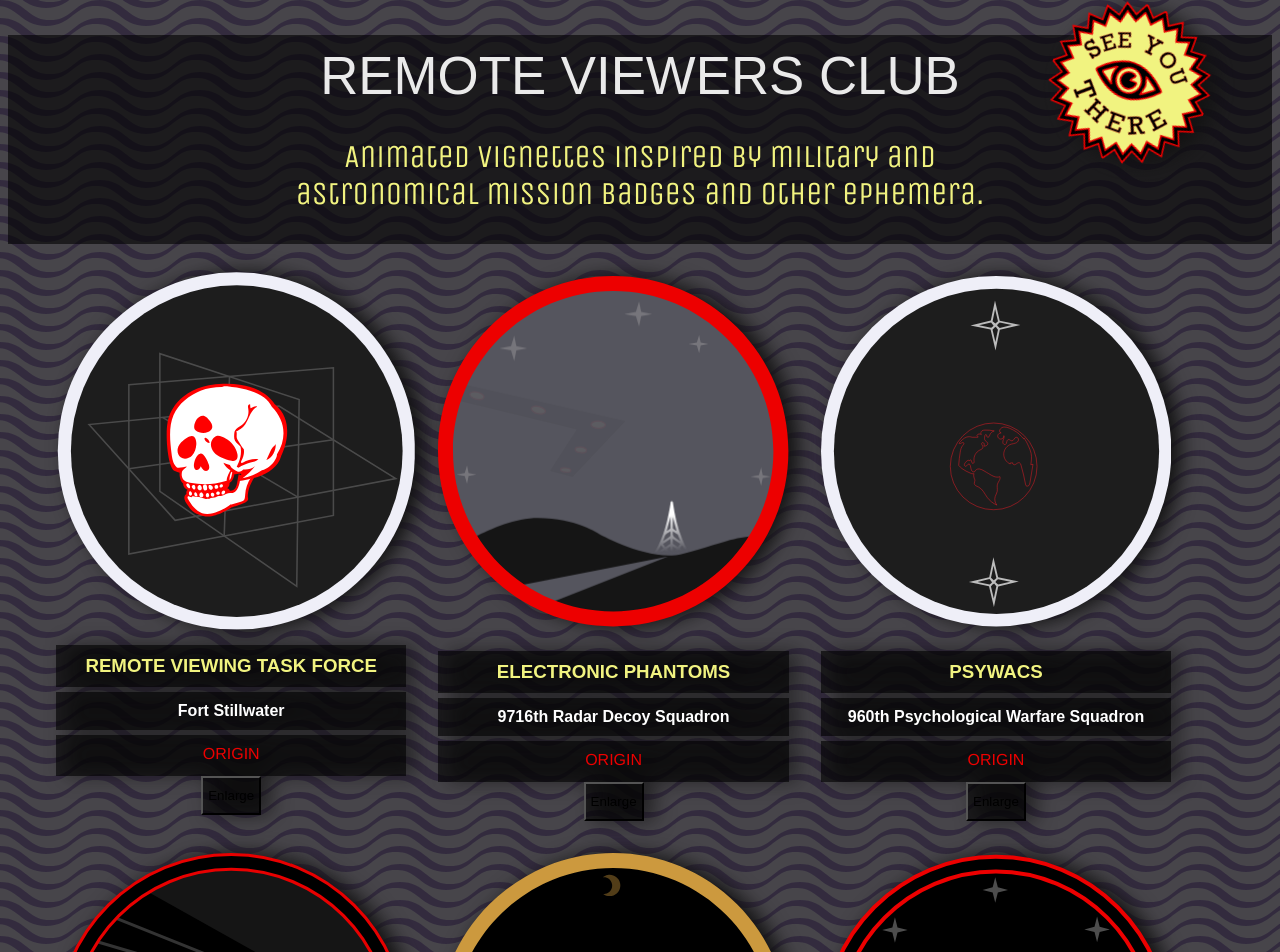
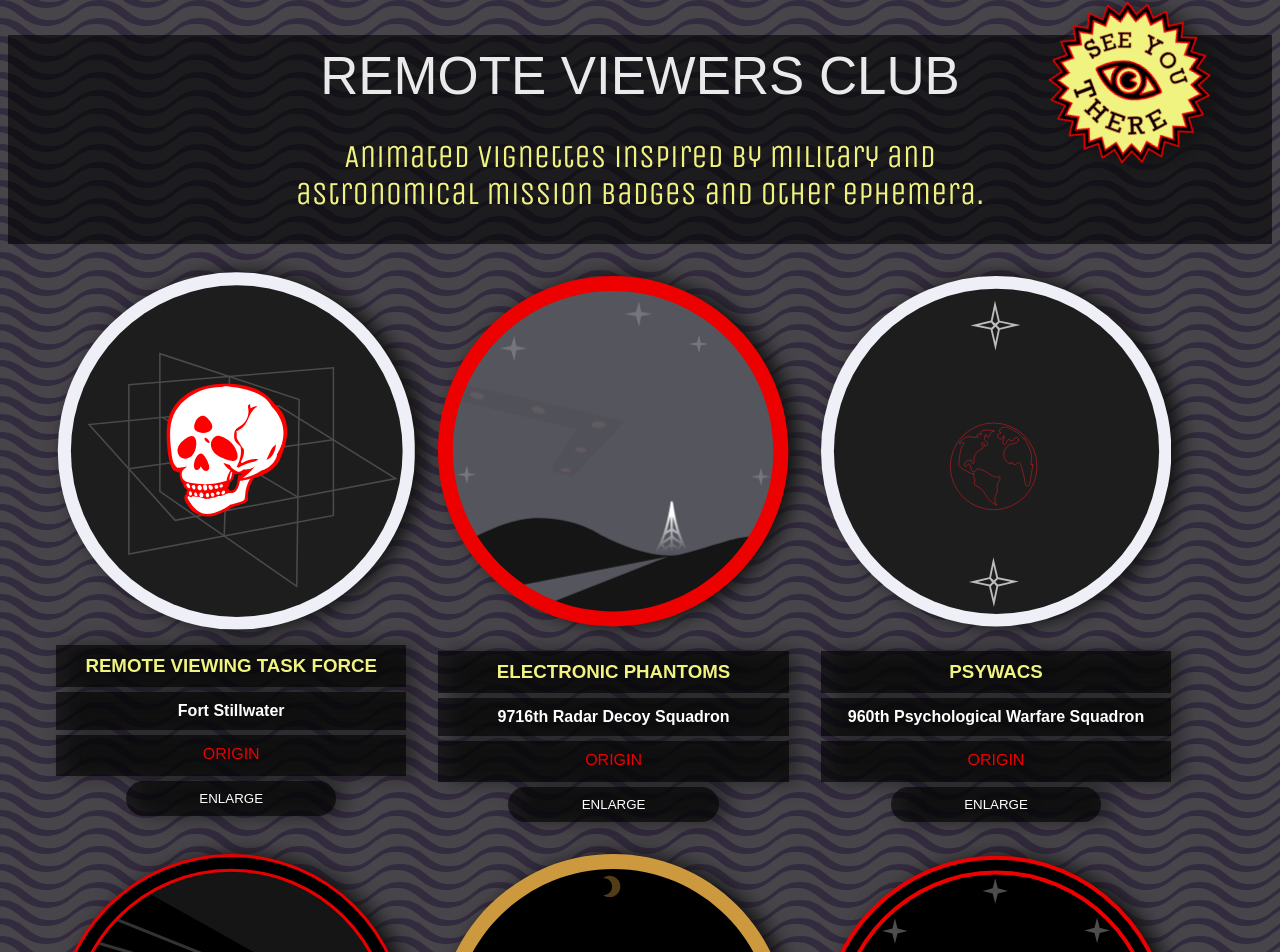
Before and after one commit to drinkingtheink/remote-viewers-club, a Vue app: page / in a window 1280 px wide. Shown: the top 952 px of the page. Built offline with nearby package versions, Linux system fonts and the light colour scheme; a web font is replaced by a local one.

Commit message:
fix enlarge buttons

```diff
--- a/src/components/AppStage.vue
+++ b/src/components/AppStage.vue
@@ -372,4 +372,17 @@ footer a {
 footer a:hover {
   border-color: #CC993E;
 }
+
+button.enlarge {
+  color: white;
+  width: 60%;
+  border-radius: 40px;
+  margin: 5px auto 0 auto;
+  border: none;
+  text-transform: uppercase;
+}
+
+button.enlarge:hover {
+  background: black;
+}
 </style>
```
